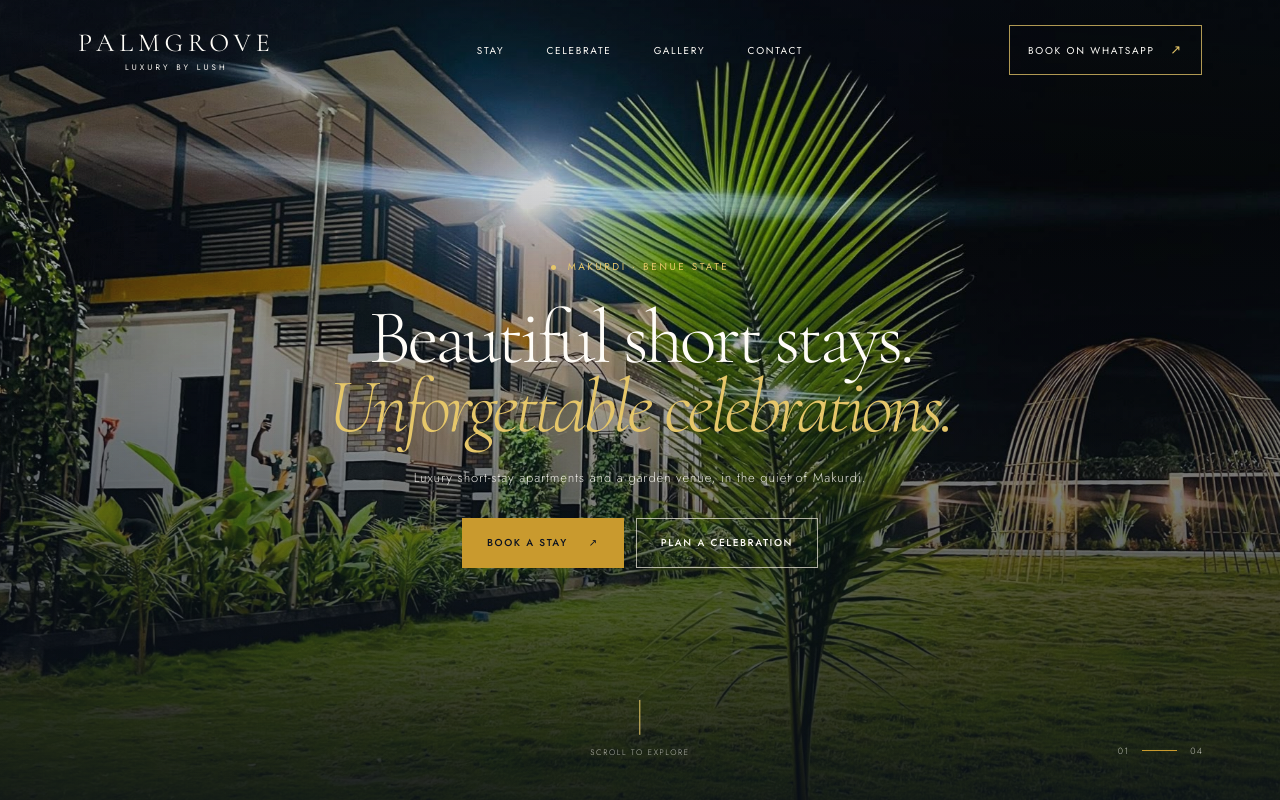
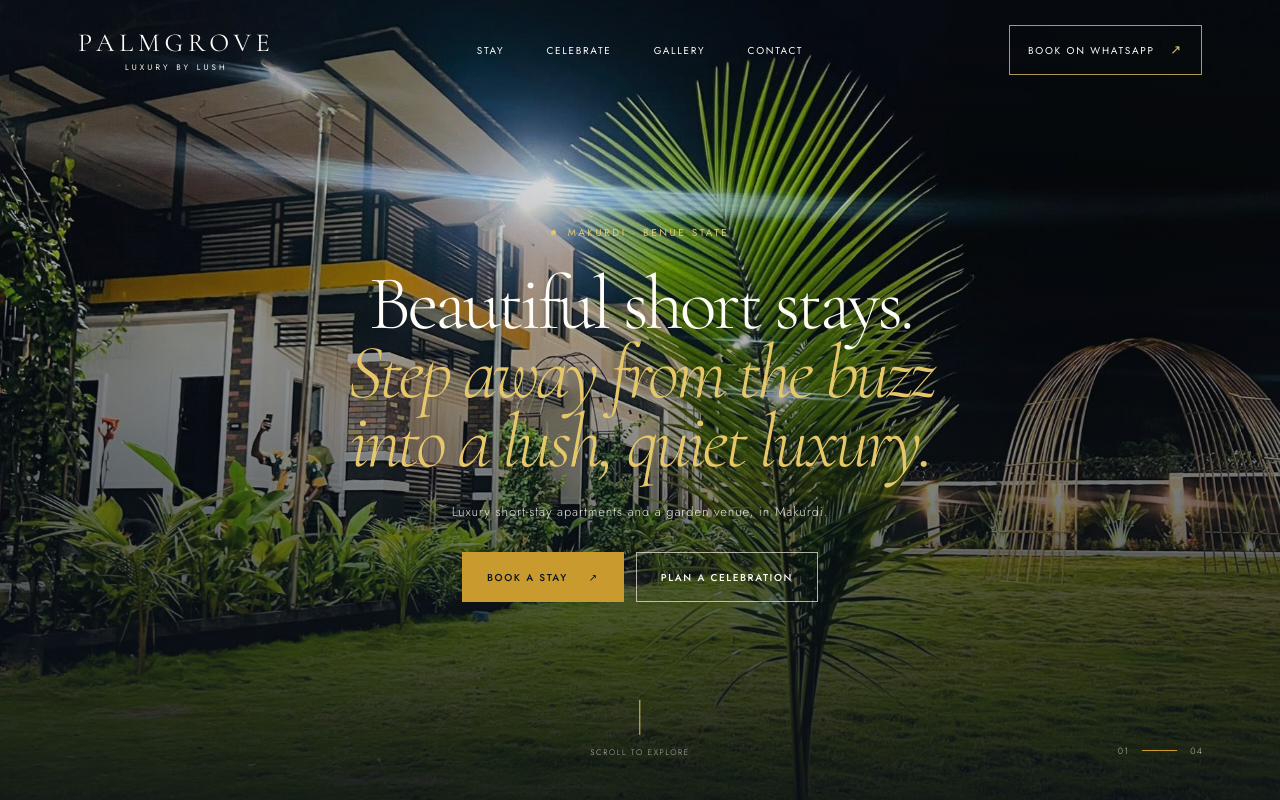
Before and after one commit to tradcem/palmgrove, a plain HTML site: page index.html in a window 1280 px wide. Shown: the top 800 px of the page. Drawn offline with nearby package versions, Linux system fonts and the light colour scheme.

Commit message:
palm grove build by lush

```diff
--- a/index.html
+++ b/index.html
@@ -65,8 +65,8 @@
         <div class="hero-shade"></div>
         <div class="hero-copy">
           <p class="eyebrow hero-location"><span class="eyebrow-mark"></span> Makurdi · Benue State</p>
-          <h1 id="hero-title"><span>Beautiful short stays.</span><span><em>Unforgettable celebrations.</em></span></h1>
-          <p class="hero-tagline">Luxury short-stay apartments and a garden venue, in the quiet of Makurdi.</p>
+          <h1 id="hero-title"><span>Beautiful short stays.</span><span><em>Step away from the buzz<br class="desktop-break"> into a lush, quiet luxury.</em></span></h1>
+          <p class="hero-tagline">Luxury short-stay apartments and a garden venue, in Makurdi.</p>
           <div class="hero-actions">
             <a class="button button-gold" href="https://wa.me/2349138833322?text=Hello%2C%20I%27d%20like%20to%20book%20a%20quiet%20weekend%20stay%20at%20Palmgrove%20Luxury." target="_blank" rel="noopener noreferrer">Book a stay <span aria-hidden="true">↗</span></a>
             <a class="button button-outline" href="#celebrate">Plan a celebration</a>
--- a/styles.css
+++ b/styles.css
@@ -1740,6 +1740,10 @@ h3 em {
     white-space: normal;
   }
 
+  .hero h1 .desktop-break {
+    display: none;
+  }
+
   .hero-tagline {
     max-width: 320px;
     margin: 20px auto 22px;
```
